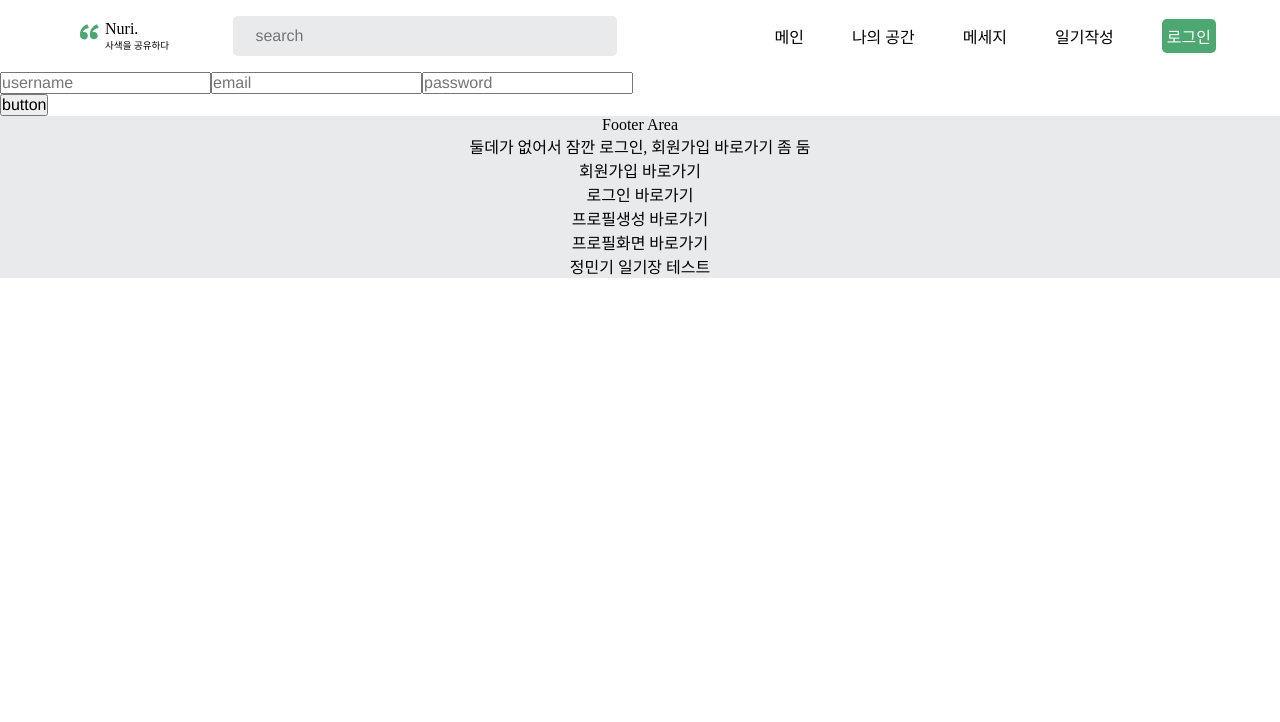
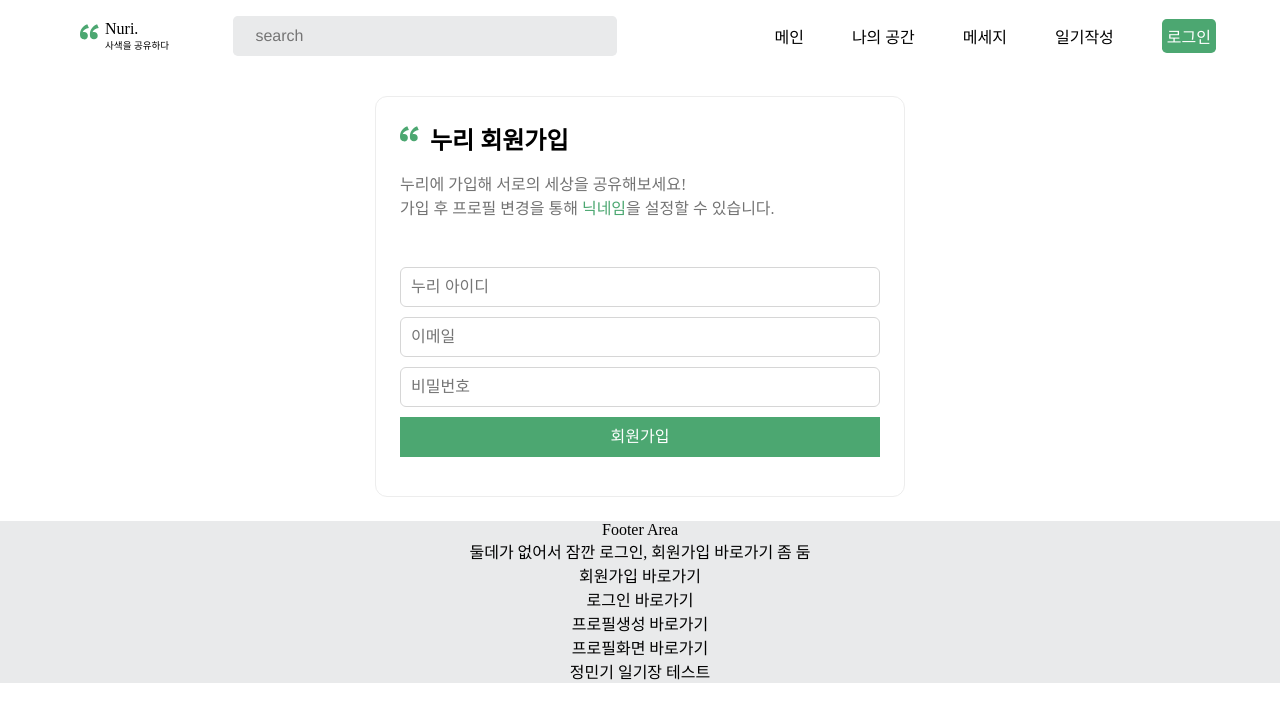
Before and after one commit to osamhack2022/WEB_SharedDiary_Nuri, a React (Create React App) app in the folder Project/frontend/: page /accounts/signup in a window 1280 px wide. Shown: the top 722 px of the page. Built offline with nearby package versions, Linux system fonts and the light colour scheme; a web font is replaced by a local one.

Commit message:
회원가입 디자인 css완료

```diff
--- a/Project/frontend/src/account/Signup.jsx
+++ b/Project/frontend/src/account/Signup.jsx
@@ -1,5 +1,6 @@
 import React, { useState } from 'react';
 import axios from "axios";
+import './account.css';
 export { Signup };
 
 function Signup() {
@@ -38,13 +39,26 @@ function Signup() {
             });
     }
     return (
-        <>
-            <div className="Signup">
-                <input type="text" name="username" value={username} onChange={onChange} placeholder="username"/>
-                <input type="text" name="email" value={email} onChange={onChange} placeholder="email"/>
-                <input type="password" name="password" value={password} onChange={onChange} placeholder="password"/>
+        <div className='Signup'>
+            <div className="Signup-container">
+                <div className='logo'>
+                    <svg width="25" height="25" fill="none" xmlns="http://www.w3.org/2000/svg" viewBox='0 0 48 48'>
+                        <path d="M7.7 29.5c-2.3 0-4.1-.8-5.6-2.4C.7 25.5 0 23 0 20c0-4.5 1.1-8.4 3.4-11.6C5.7 5.2 9.2 2.6 14 .5l3.1 7c-3 .5-5.6 1.5-7.8 3A10 10 0 0 0 5 15.9c.7-.3 1.7-.5 2.8-.5 2.2 0 4 .7 5.3 2 1.3 1.3 2 3 2 5.1 0 2.1-.7 3.8-2 5.1a7.3 7.3 0 0 1-5.4 2Zm19 0c-2.3 0-4.2-.8-5.6-2.4-1.4-1.6-2.1-4-2.1-7.1 0-4.5 1-8.4 3.4-11.6C24.7 5.2 28 2.6 32.8.5l3.2 7c-3 .5-5.7 1.5-7.9 3a10 10 0 0 0-4.2 5.3c.8-.3 1.7-.5 2.8-.5 2.2 0 4 .7 5.3 2 1.4 1.3 2 3 2 5.1 0 2.1-.6 3.8-2 5.1a7.3 7.3 0 0 1-5.3 2Z" fill="#4CA771"/>
+                    </svg>
+                    <h2 style={{marginLeft:'5px'}}>누리 회원가입</h2>
+                </div>
+                <p className='description'>
+                    누리에 가입해 서로의 세상을 공유해보세요! <br/>가입 후 프로필 변경을 통해 <span style={{color:'#4CA771'}}>닉네임</span>을 설정할 수 있습니다.
+                </p>
+                <div className='signup-form'>
+                    <p className='input'><input type="text" name="username" value={username} onChange={onChange} placeholder="누리 아이디"/></p>
+                    <p className='input'><input type="text" name="email" value={email} onChange={onChange} placeholder="이메일"/></p>
+                    <p className='input'><input type="password" name="password" value={password} onChange={onChange} placeholder="비밀번호"/></p>
+                    <p className='submit'><input type="submit" value="회원가입" onClick={onSubmit}/></p>
+
+                </div>
             </div>
-            <button onClick={onSubmit}>button</button>
-        </>
+            {/* <button onClick={onSubmit}>button</button> */}
+        </div>
     );
 }
--- a/Project/frontend/src/account/account.css
+++ b/Project/frontend/src/account/account.css
@@ -61,4 +61,56 @@
 
 /* Profile */
 
+
+
+
+
 /* Signup */
+.Signup > .Signup-container {
+    top: 50%;
+    padding: 24px;
+    border: 1px solid #ededed;
+    border-radius: 12px;
+    margin: 24px auto;
+    width: 480px;
+}
+.Signup > .Signup-container > .logo {
+    display: flex;
+    align-items: center;
+    margin-bottom: 15px;
+}
+.Signup > .Signup-container > .description {
+    color: #737373;
+    margin-bottom: 48px;
+}
+.Signup > .Signup-container > .signup-form > p.input {
+    margin-bottom: 10px;
+    padding: 5px 10px;
+    border: 1px solid #d6d6d6;
+    border-radius: 6px;
+    background-color: #fff;
+}
+.Signup > .Signup-container > .signup-form > p.input > input {
+    border: 0;
+    width: 100%;
+    height: 28px;
+    line-height: 28px;
+    color: #292929;
+    font-size: 16px;
+    outline: none;
+}
+.Signup > .Signup-container > .signup-form > p.submit {
+    margin-bottom: 15px;
+    background-color: #4CA771;
+}
+.Signup > .Signup-container > .signup-form > p.submit > input {
+    height: 40px;
+    line-height: 40px;
+    color: #fff;
+    background-color: #4CA771;
+    cursor: pointer;
+    border: 0;
+    outline: none;
+    font-size: 16px;
+    width: 100%;
+}
```
